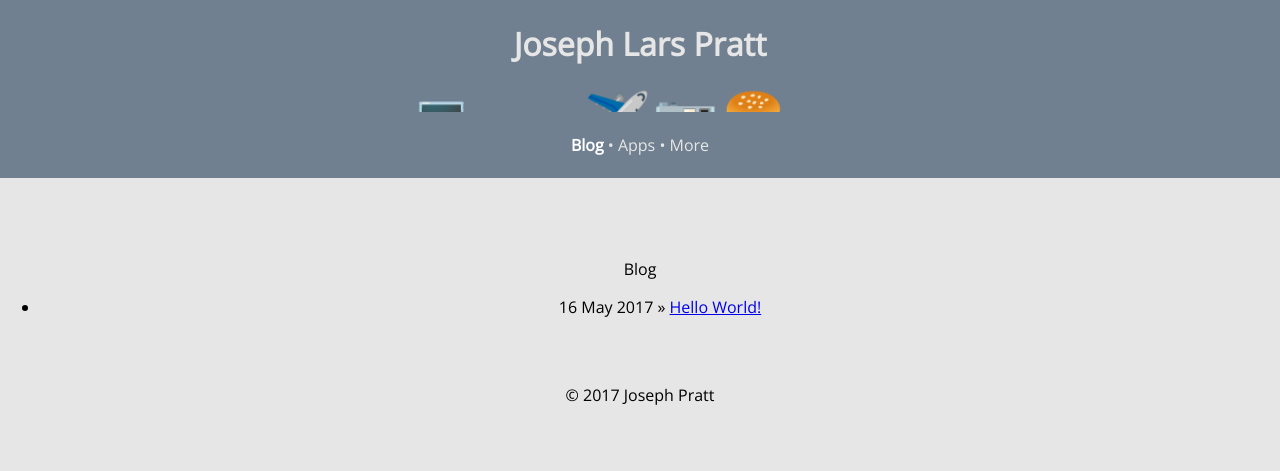
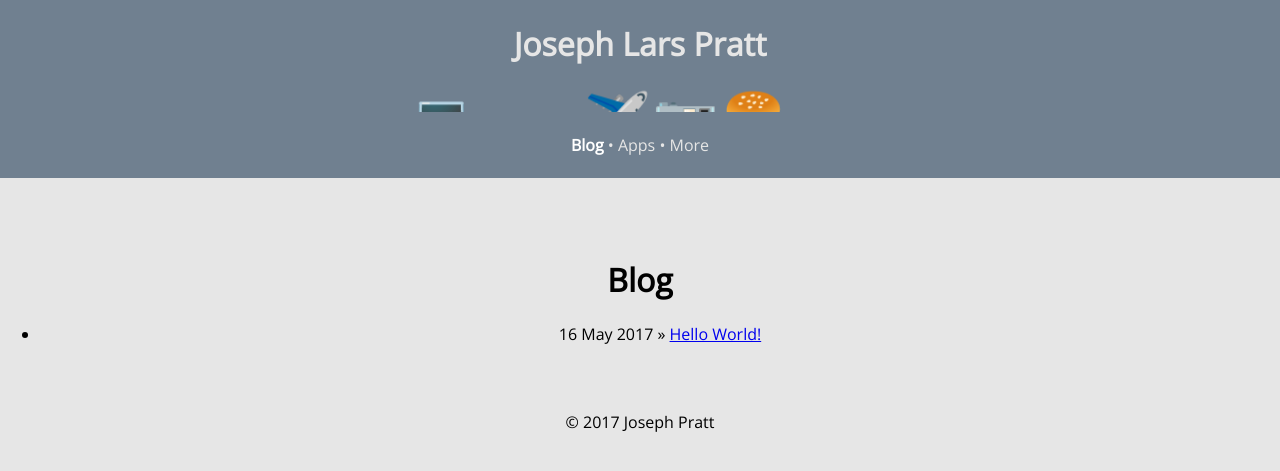
Before and after one commit to JosephLars/JosephLars.github.io, a Jekyll site: the page built from index.html, in a window 1280 px wide. Shown: the top 471 px of the page. Built offline with Jekyll 4.4.1, drawn with Linux system fonts in a browser that asks for light colours; emoji names are drawn with the system emoji font.

Commit message:
Update index.html

```diff
--- a/index.html
+++ b/index.html
@@ -2,9 +2,7 @@
 layout: default
 title: Joseph Lars Pratt
 ---
-<div class="blurb">
-	<p>Blog</p>
-</div><!-- /.blurb -->
+<h1>Blog</h1>
 <ul class="posts">
 
   {% for post in site.posts %}
```
